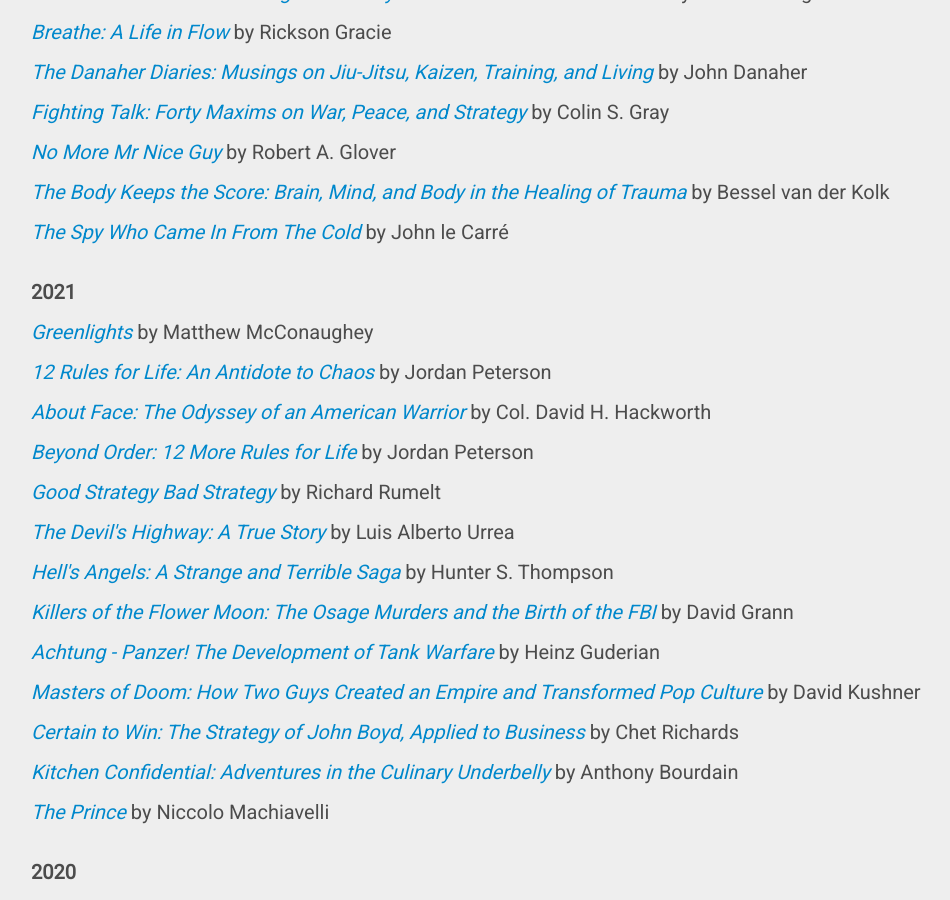
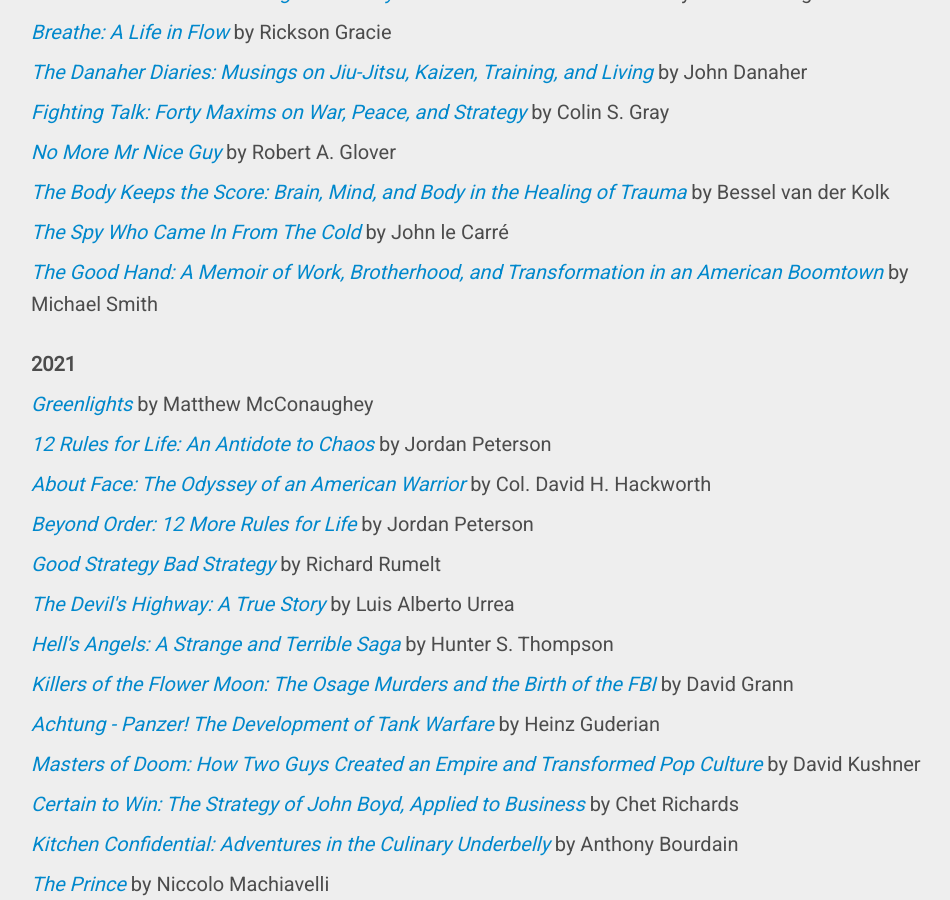
Before and after one commit to speric/speric.github.com, a Jekyll site: the page built from books/index.html, in a window 1280 px wide and 900 px high, scrolled down 509 px. Shown: the whole window, without its empty margins (139-1089 px from the left). Built offline with Jekyll 4.4.1, drawn with Linux system fonts in a browser that asks for light colours; some web fonts are replaced; comment, search, counter and statistics services are not loaded.

Commit message:
Add 'The Good Hand'

```diff
--- a/books/index.html
+++ b/books/index.html
@@ -19,6 +19,7 @@ header_img: "quotes.jpg"
   <p><i><a href="https://www.amazon.com/No-More-Mr-Nice-Guy/dp/0762415339">No More Mr Nice Guy</a></i> by Robert A. Glover</p>
   <p><i><a href="https://www.amazon.com/Body-Keeps-Score-Healing-Trauma/dp/0143127748">The Body Keeps the Score: Brain, Mind, and Body in the Healing of Trauma</a></i> by Bessel van der Kolk</p>
   <p><i><a href="https://www.amazon.com/Spy-Who-Came-in-from-Cold-audiobook/dp/B007N6GJ3G/">The Spy Who Came In From The Cold</a></i> by John le Carré</p>
+  <p><i><a href="https://www.amazon.com/Good-Hand-Brotherhood-Transformation-American/dp/1984881515">The Good Hand: A Memoir of Work, Brotherhood, and Transformation in an American Boomtown</a></i> by Michael Smith</p>
 
   <br/>
 
```
